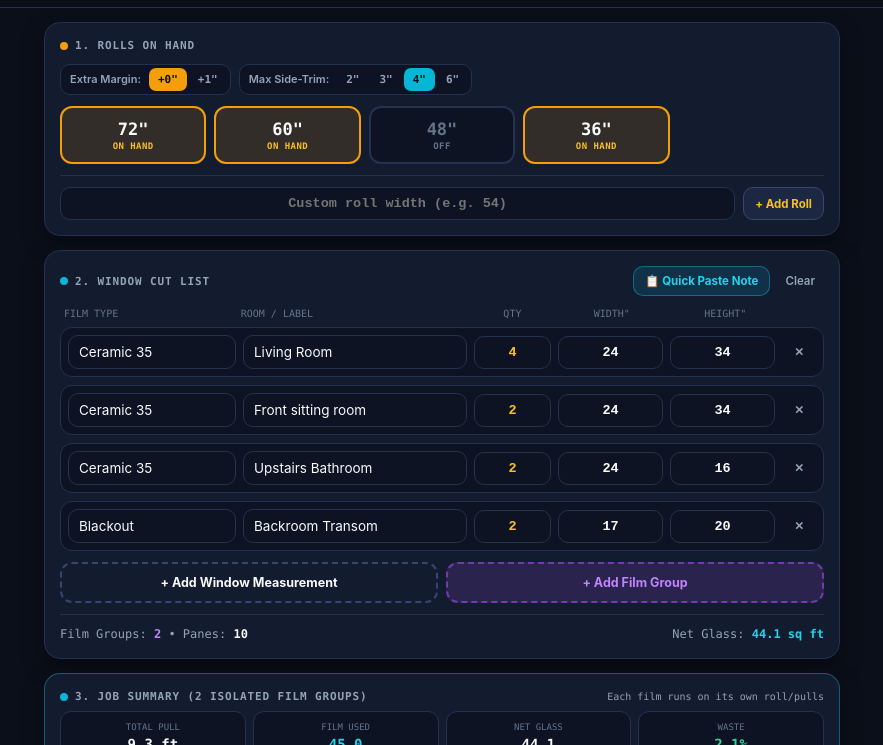
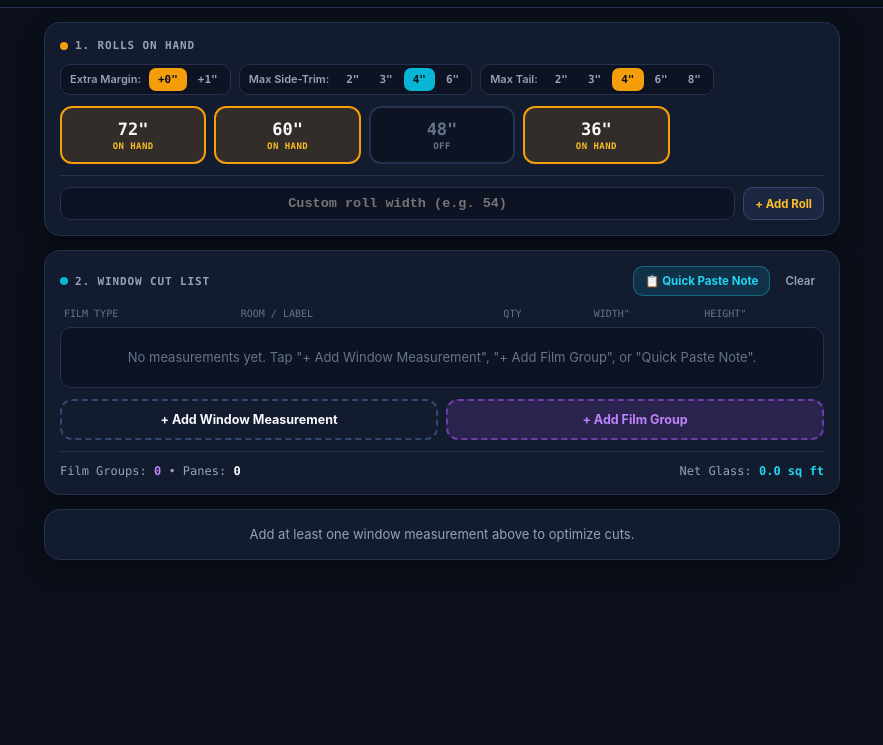
Before and after one commit to joshhovis/HandlerCutPro, a plain HTML site: page index.html in a window 1280 px wide. Shown: the part 55-800 px from the top of the page, without its empty margins (198-1081 px from the left). Drawn offline with Linux system fonts and the light colour scheme.

Commit message:
Add max tail allowance setting and penalize long pull tails in optimizer

```diff
--- a/index.html
+++ b/index.html
@@ -220,6 +220,14 @@ main{max-width:820px;margin:0 auto;padding:14px 12px;display:flex;flex-direction
         <button type="button" data-trim="4" class="pill mono on-cy">4"</button>
         <button type="button" data-trim="6" class="pill mono">6"</button>
       </div>
+      <div class="pill-grp">
+        <span class="pill-lbl">Max Tail:</span>
+        <button type="button" data-tail="2" class="pill mono">2"</button>
+        <button type="button" data-tail="3" class="pill mono">3"</button>
+        <button type="button" data-tail="4" class="pill mono on-amb">4"</button>
+        <button type="button" data-tail="6" class="pill mono">6"</button>
+        <button type="button" data-tail="8" class="pill mono">8"</button>
+      </div>
     </div>
     <div id="roll-grid" class="roll-grid"></div>
     <div class="cust-row">
@@ -294,11 +302,12 @@ const S = {
   ],
   bleed: 0,
   trim: 4,
+  tail: 4,
   wins: [
-    { id: 1, film: 'Ceramic 35', room: 'Living Room', qty: 4, w: 24, h: 34 },
-    { id: 2, film: 'Ceramic 35', room: 'Front sitting room', qty: 2, w: 24, h: 34 },
-    { id: 3, film: 'Ceramic 35', room: 'Upstairs Bathroom', qty: 2, w: 24, h: 16 },
-    { id: 4, film: 'Blackout', room: 'Backroom Transom', qty: 2, w: 17, h: 20 }
+    // { id: 1, film: 'Ceramic 35', room: 'Living Room', qty: 4, w: 24, h: 34 },
+    // { id: 2, film: 'Ceramic 35', room: 'Front sitting room', qty: 2, w: 24, h: 34 },
+    // { id: 3, film: 'Ceramic 35', room: 'Upstairs Bathroom', qty: 2, w: 24, h: 16 },
+    // { id: 4, film: 'Blackout', room: 'Backroom Transom', qty: 2, w: 17, h: 20 }
   ],
   selByFilm: {},
   stratByFilm: {},
@@ -372,6 +381,12 @@ function setBleed(v, notify=true){
 function syncTrim(){
   document.querySelectorAll('[data-trim]').forEach(b => {
     b.className = 'pill mono' + (+b.dataset.trim === S.trim ? ' on-cy' : '');
+  });
+}
+
+function syncTail(){
+  document.querySelectorAll('[data-tail]').forEach(b => {
+    b.className = 'pill mono' + (+b.dataset.tail === S.tail ? ' on-amb' : '');
   });
 }
 
@@ -542,7 +557,8 @@ function packCfg(panes, lanes, rw, maxTrim){
         const opt = rem[i].valid.find(v => v.lIdx === l);
         if(!opt) continue;
         const diff = Math.abs(opt.ph - anc.best.ph);
-        const pen = diff * 10 + (opt.ph > anc.best.ph ? (opt.ph - anc.best.ph)*50 : 0) + opt.slk;
+        const overTail = Math.max(0, diff - S.tail);
+        const pen = diff * 10 + overTail * 250 + (opt.ph > anc.best.ph ? (opt.ph - anc.best.ph)*50 : 0) + opt.slk;
         if(pen < bp){ bp = pen; bi = i; bo = opt; }
       }
       if(bi !== -1){ const ch = rem.splice(bi,1)[0]; slots[l] = { p: ch.p, f: bo }; }
@@ -550,8 +566,16 @@ function packCfg(panes, lanes, rw, maxTrim){
     const len = Math.max(...slots.map(s => s ? s.f.ph : 0));
     pulls.push({ len, slots });
   }
+  let tailIn = 0, overTailIn = 0;
+  for(const pl of pulls){
+    for(let l=0; l<lanes.length; l++){
+      const t = pl.slots[l] ? Math.max(0, pl.len - pl.slots[l].f.ph) : pl.len;
+      tailIn += t;
+      if(t > S.tail + 1e-6) overTailIn += (t - S.tail);
+    }
+  }
   const pullIn = pulls.reduce((s,x)=>s+x.len, 0);
-  return { lanes, blades: getBlades(lanes, rw), pulls, pullIn, filmSqIn: pullIn * rw };
+  return { lanes, blades: getBlades(lanes, rw), pulls, pullIn, tailIn, overTailIn, filmSqIn: pullIn * rw };
 }
 
 function genConfigs(rw, panes){
@@ -1081,6 +1105,10 @@ document.addEventListener('DOMContentLoaded', () => {
     S.trim = +b.dataset.trim; S.selByFilm = {}; S.checked = {}; syncTrim(); renderAll();
     toast(`Max side-trim: ${S.trim}"`);
   });
+  document.querySelectorAll('[data-tail]').forEach(b => b.onclick = () => {
+    S.tail = +b.dataset.tail; S.selByFilm = {}; S.checked = {}; syncTail(); renderAll();
+    toast(`Max tail allowance: ${S.tail}"`);
+  });
 
   $('roll-grid').onclick = e => {
     const rm = e.target.closest('[data-rm]');
@@ -1153,7 +1181,7 @@ document.addEventListener('DOMContentLoaded', () => {
     if(ck){ S.checked[ck.dataset.chk] = !S.checked[ck.dataset.chk]; renderAll(); }
   };
 
-  renderRolls(); syncTrim(); renderWins(); renderAll();
+  renderRolls(); syncTrim(); syncTail(); renderWins(); renderAll();
 });
 })();
 </script>
```
